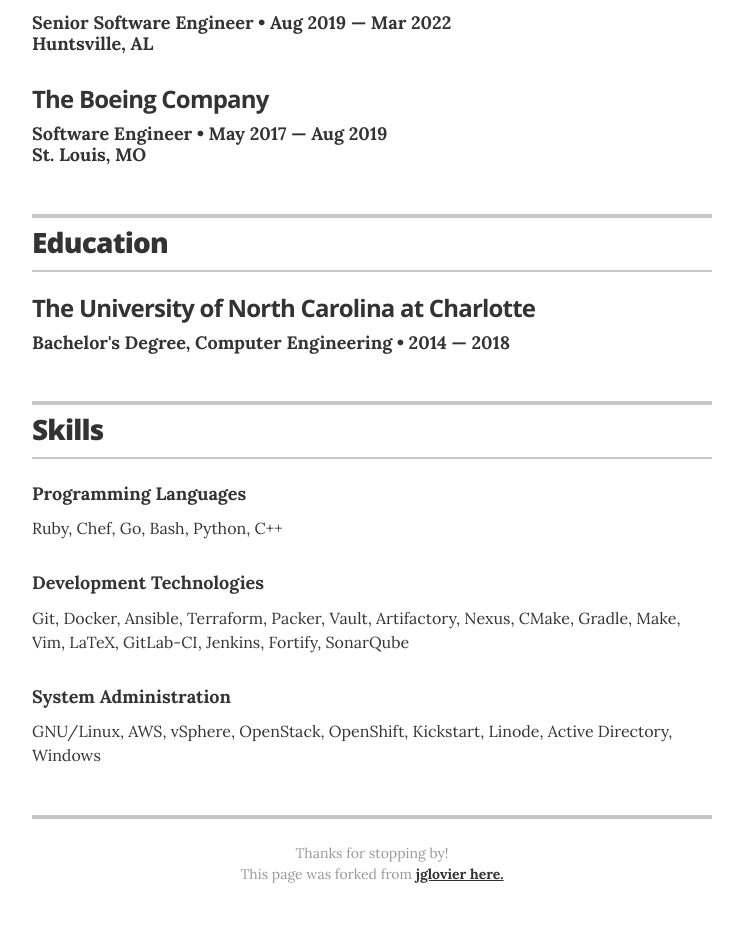
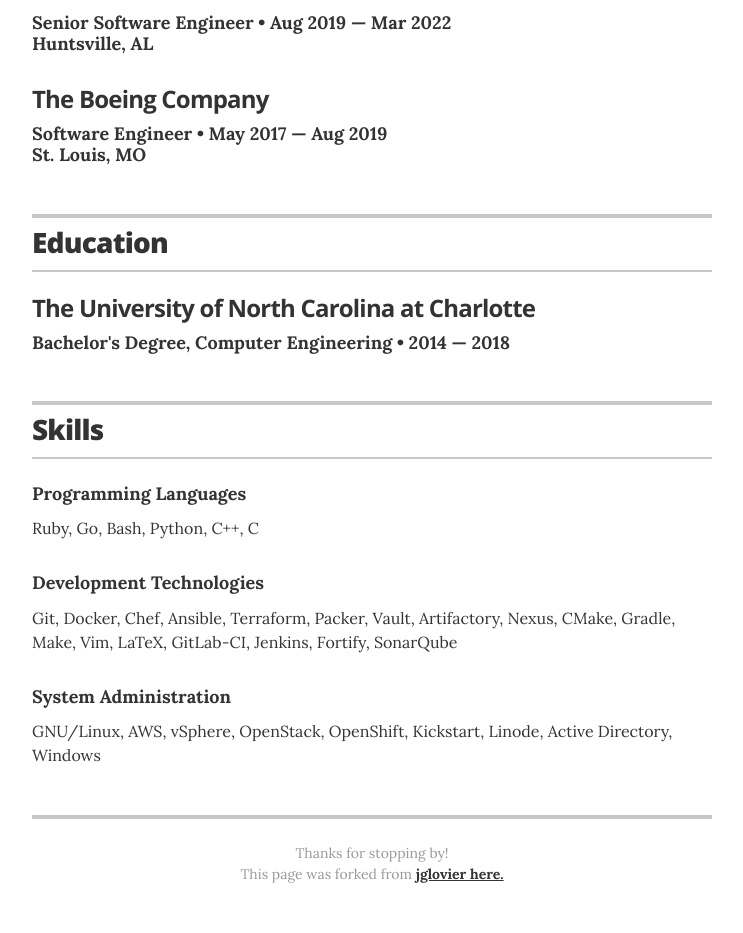
Before and after one commit to FueledbyJordan/resume, a Jekyll site: the page built from index.html, in a window 1280 px wide. Shown: the part 579-1512 px from the top of the page, without its empty margins (268-1011 px from the left). Built offline with Jekyll 4.4.1, drawn with Linux system fonts in a browser that asks for light colours.

Commit message:
move chef

```diff
--- a/_layouts/resume.html
+++ b/_layouts/resume.html
@@ -131,12 +131,12 @@
 
         <div class="resume-item">
           <h4 class="resume-item-details">Programming Languages</h4>
-          <p class="resume-item-copy">Ruby, Chef, Go, Bash, Python, C++</p>
+          <p class="resume-item-copy">Ruby, Go, Bash, Python, C++, C</p>
         </div>
 
         <div class="resume-item">
           <h4 class="resume-item-details">Development Technologies</h4>
-          <p class="resume-item-copy">Git, Docker, Ansible, Terraform, Packer, Vault, Artifactory, Nexus, CMake, Gradle, Make, Vim, LaTeX, GitLab-CI, Jenkins, Fortify, SonarQube</p>
+          <p class="resume-item-copy">Git, Docker, Chef, Ansible, Terraform, Packer, Vault, Artifactory, Nexus, CMake, Gradle, Make, Vim, LaTeX, GitLab-CI, Jenkins, Fortify, SonarQube</p>
         </div>
 
         <div class="resume-item">
```
